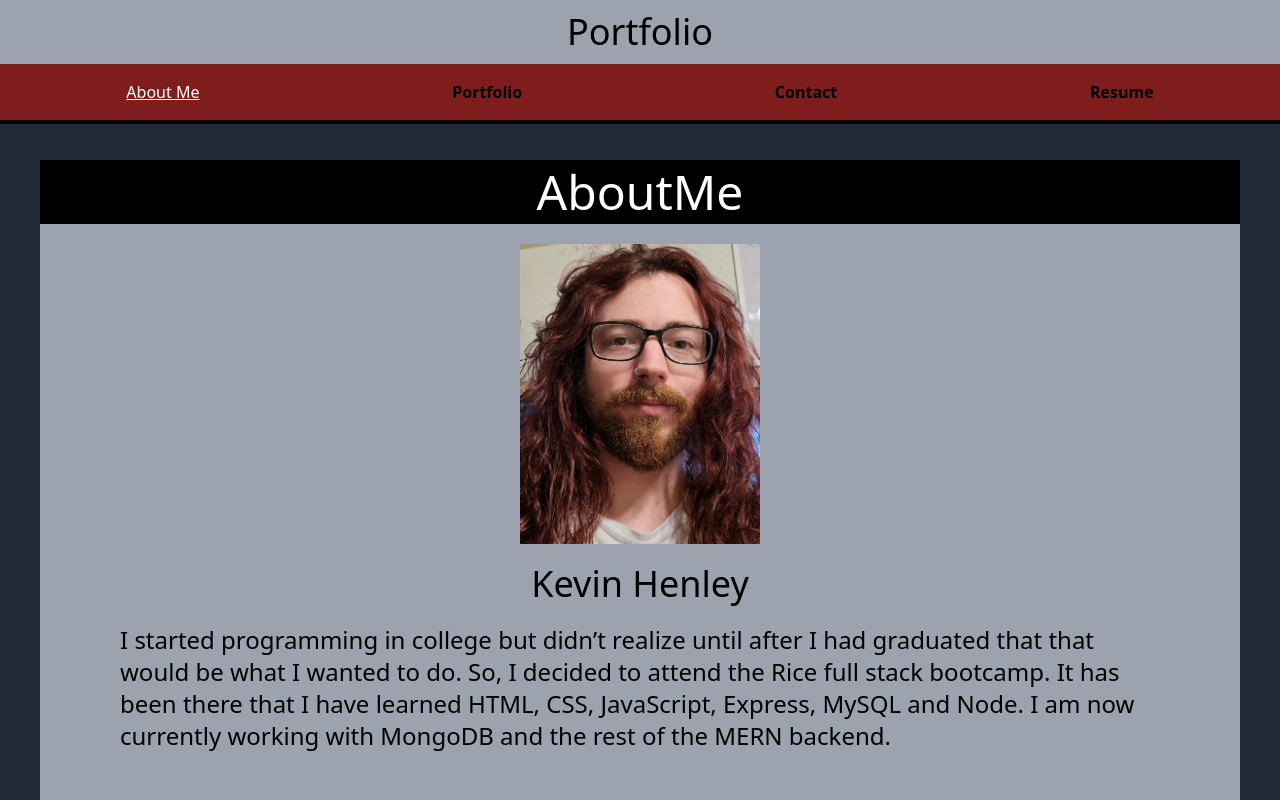
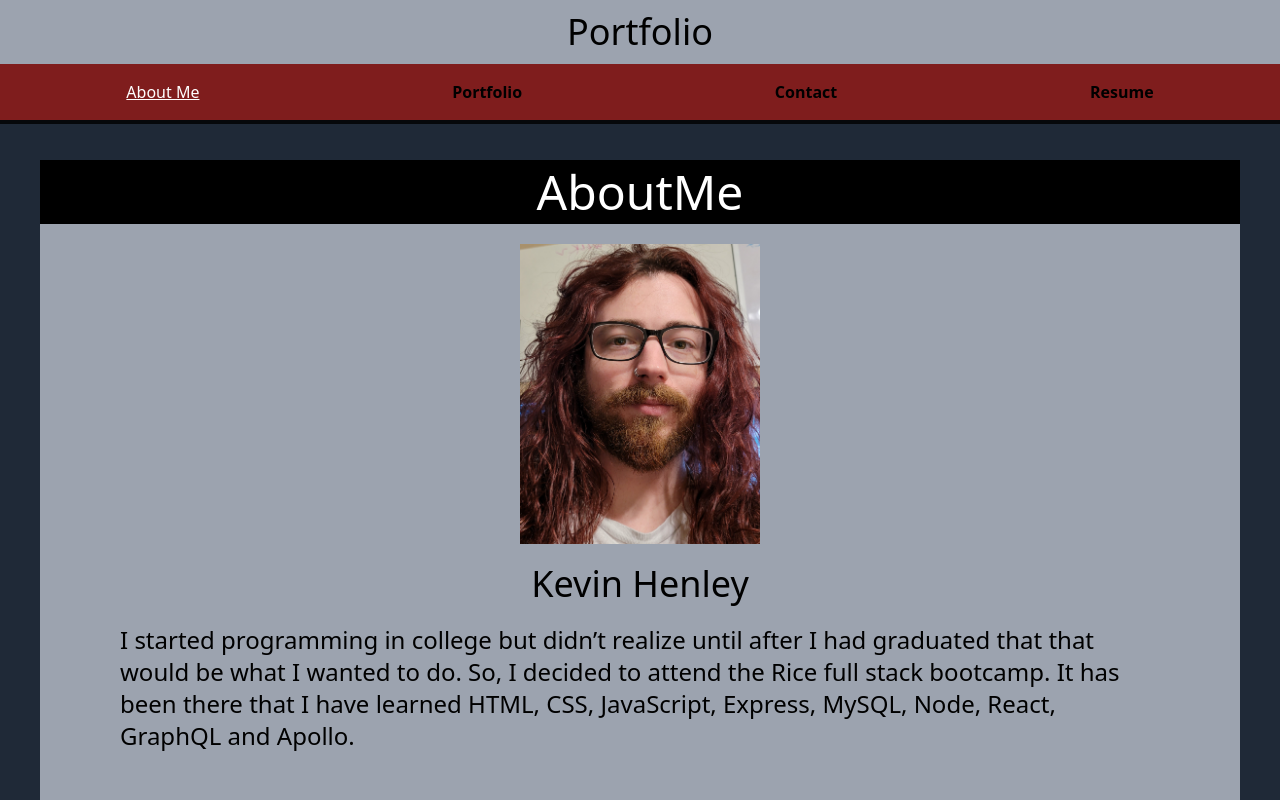
Before and after one commit to KevinHenleyCode/React_Portfolio, a React (Create React App) app in the folder portfolio/: page / in a window 1280 px wide. Shown: the top 800 px of the page. Built offline with nearby package versions, Linux system fonts and the light colour scheme.

Commit message:
edited the bio

```diff
--- a/portfolio/src/components/pages/AboutMe.js
+++ b/portfolio/src/components/pages/AboutMe.js
@@ -10,8 +10,7 @@ function AboutMe() {
                 <h2 className='flex justify-center my-5 text-4xl'>Kevin Henley</h2>
                 <div className='my-5 px-20'>
                     <p className='text-2xl'>I started programming in college but didn’t realize until after I had graduated that that would be what I wanted to do.
-                        So, I decided to attend the Rice full stack bootcamp. It has been there that I have learned HTML, CSS, JavaScript, Express, MySQL and Node. I
-                        am now currently working with MongoDB and the rest of the MERN backend.</p>
+                        So, I decided to attend the Rice full stack bootcamp. It has been there that I have learned HTML, CSS, JavaScript, Express, MySQL, Node, React, GraphQL and Apollo.</p>
                 </div>
             </div>
         </div>
```
